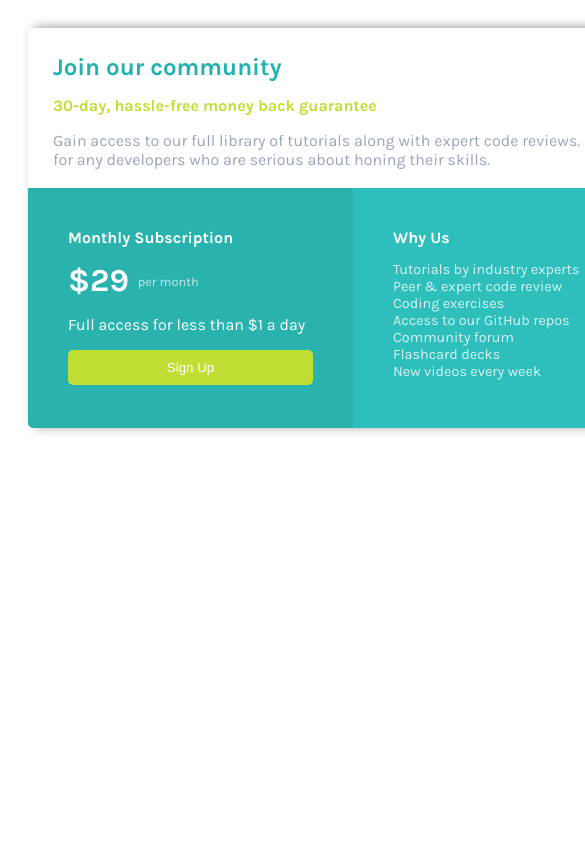
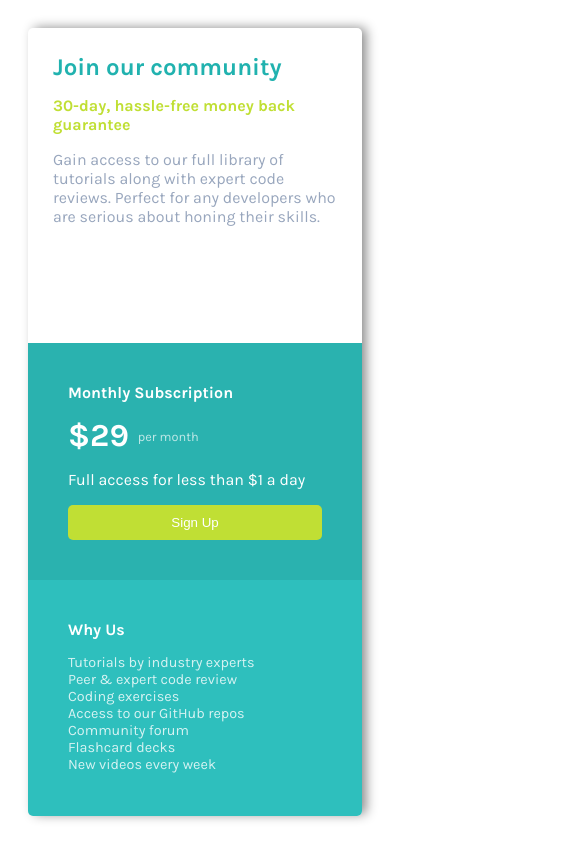
Before and after one commit to Suraj-BFC/Front-end-tranning, a plain HTML site: page index.html in a window 390 px wide. Shown: the top 844 px of the page, 585 px wide, since content can reach past the window. Drawn offline with Linux system fonts and the light colour scheme.

Commit message:
Update style.css

```diff
--- a/style.css
+++ b/style.css
@@ -83,3 +83,12 @@ button:hover {
   cursor:pointer;
   background-color: #a9c42d
 }
+
+
+@media (max-width:720px){
+
+  #bottom-left-section, #bottom-right-section, #card {
+    width:100%;
+    height:auto;
+  }
+}
```
